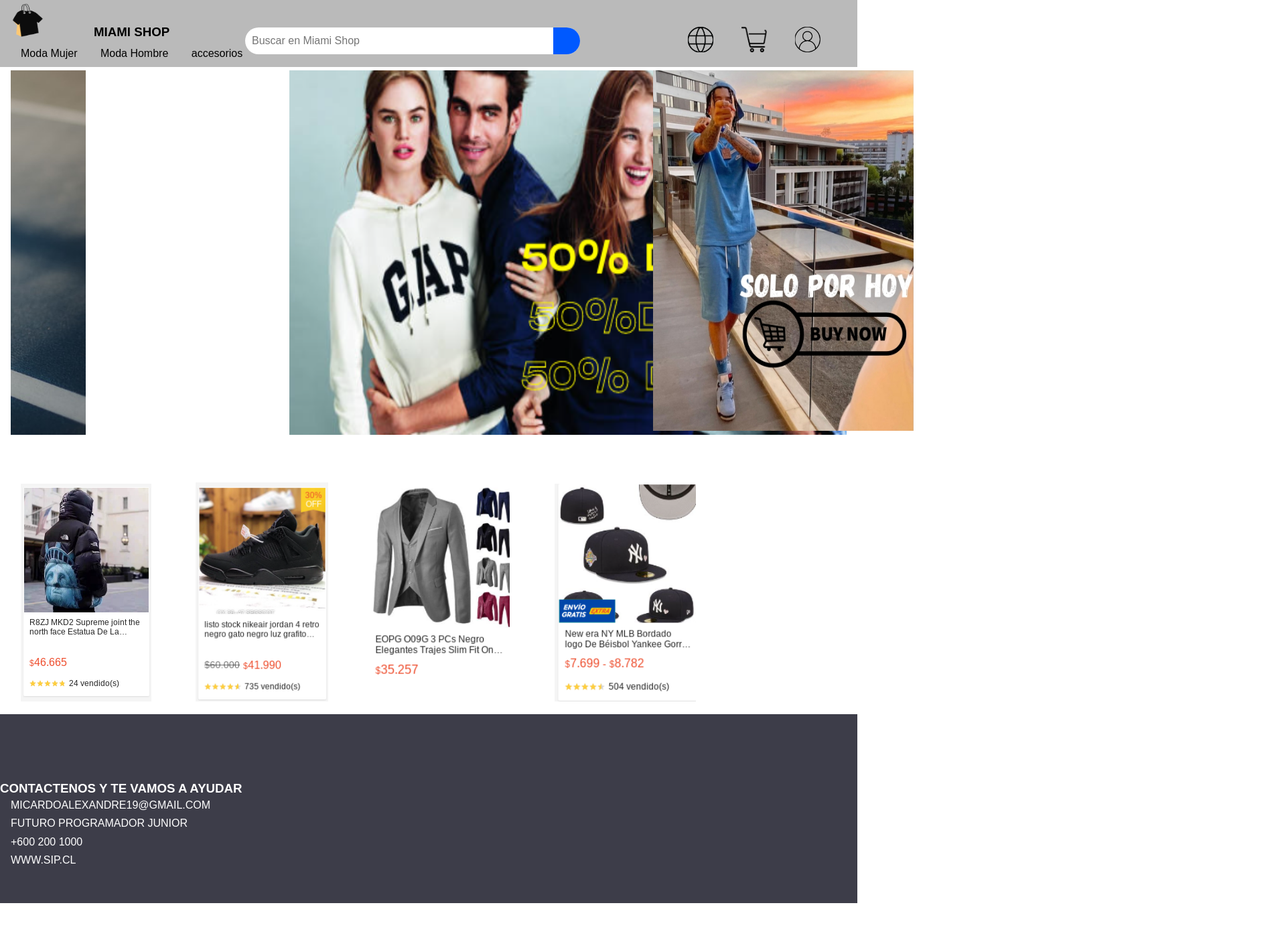
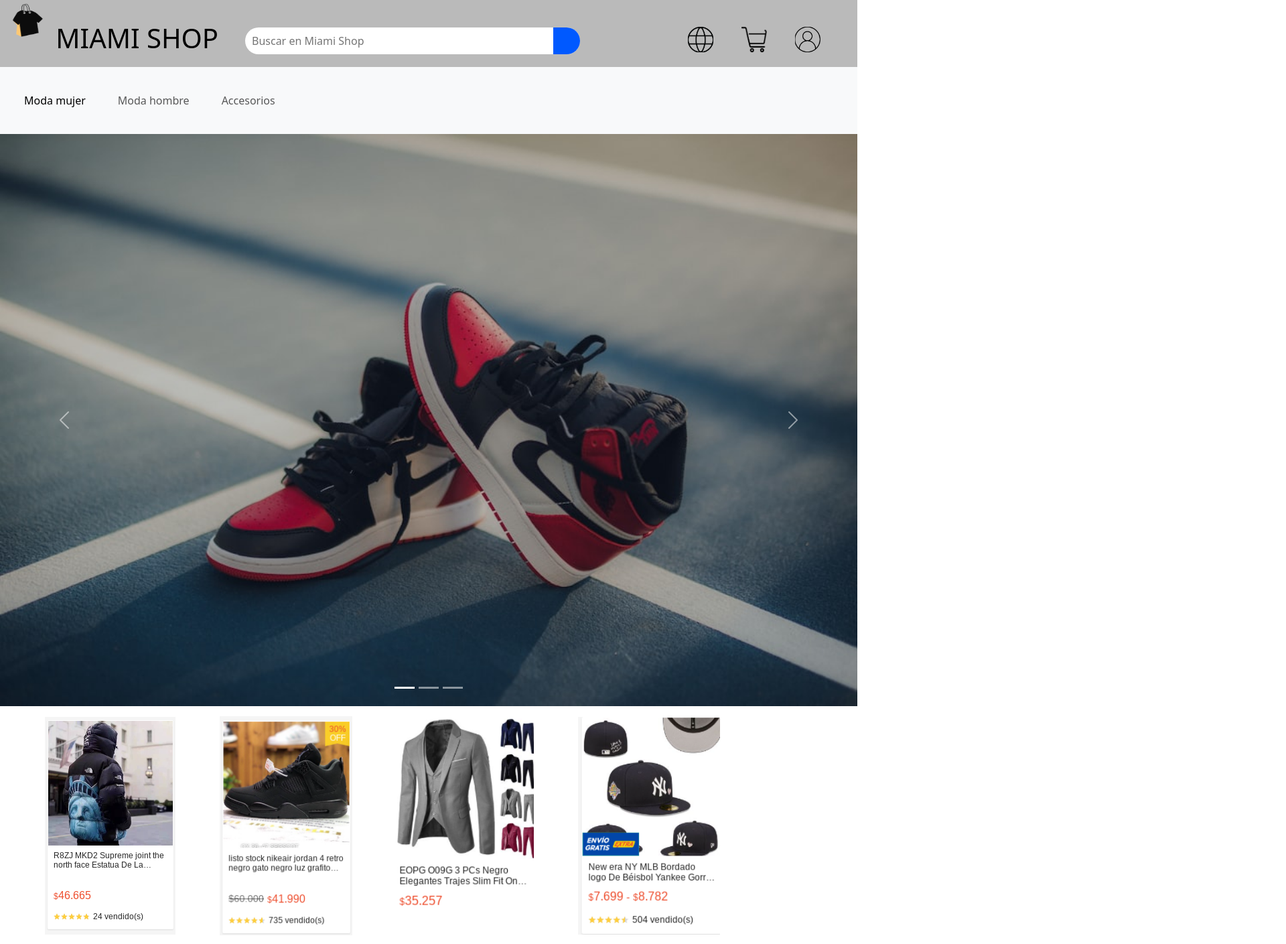
Before and after one commit to micardo7/MiamiShop, a plain HTML site: page index.html in a window 1280 px wide. Shown: the top 1409 px of the page at 67% size, 1920 px wide, since content can reach past the window. Before the commit the page ends 1348 px from the top, so only its background shows below. Drawn offline with nearby package versions, Linux system fonts and the light colour scheme.

Commit message:
commit de carriro

```diff
--- a/index.html
+++ b/index.html
@@ -13,13 +13,15 @@
 
                 <link rel="stylesheet" href="index.js">
                 <link rel="stylesheet" href="style.css">
+                <link href="https://cdn.jsdelivr.net/npm/bootstrap@5.3.0/dist/css/bootstrap.min.css" rel="stylesheet" integrity="sha384-9ndCyUaIbzAi2FUVXJi0CjmCapSmO7SnpJef0486qhLnuZ2cdeRhO02iuK6FUUVM" crossorigin="anonymous">
+
 
             </head>
 
             <body>
                 <nav>
                     <header>
-                        <li><a id="p" href="http://127.0.0.1:5500/index.html"></a><img src="img/logo 2.png"
+                        <li><a id="p" href="index.html"></a><img src="img/logo 2.png"
                                 height="50px" width="50px" alt="logo de la pagina detras de Miami Shop"><a class="texto"
                                 href="">
                                 <h1>MIAMI SHOP</h1>
@@ -35,48 +37,75 @@
                             <ul>
                                 <li><a id="alo1" href="#"><img src="img/sitio2.png" height="38px" width="38px"
                                             style="float: right">
-                                <li><a id="alo2" href="http://127.0.0.1:5501/carito.html"><img
-                                            src="img/img carito.png" height="38px" width="38px" style="float: right">
-                                <li><a id="alo3" href="http://127.0.0.1:5501/secion.html"><img
-                                            src="img/personita.png" height="38px" width="38px" style="float: right">
+                                <li><a id="alo2" href="carito.html"><img src="img/img carito.png" height="38px"
+                                            width="38px" style="float: right">
+                                <li><a id="alo3" href="secion.html"><img src="img/personita.png" height="38px"
+                                            width="38px" style="float: right">
                             </ul>
 
 
                             <div class="menu">
 
                                 <ul>
-                                <li class="lista"><a href="http://127.0.0.1:5501/parka.html">Moda Mujer</a></li>
-                                <li class="lista"><a href="http://127.0.0.1:5501/carito.html">Moda Hombre</a></li>
-                                <li class="lista"><a
-                                        href="http://127.0.0.1:5501/carito.html">accesorios</a></li>
+                                    <li class="lista"><a href="parka.html">Moda Mujer</a></li>
+                                    <li class="lista"><a href="carito.html">Moda Hombre</a></li>
+                                    <li class="lista"><a href="carito.html">accesorios</a></li>
                                 </ul>
                             </div>
 
                 </nav>
+
+                <nav class="navbar navbar-expand-lg bg-body-tertiary">
+                    <div class="container-fluid">
+                      <button class="navbar-toggler" type="button" data-bs-toggle="collapse" data-bs-target="#navbarNav" aria-controls="navbarNav" aria-expanded="false" aria-label="Toggle navigation">
+                        <span class="navbar-toggler-icon"></span>
+                      </button>
+                      <div class="collapse navbar-collapse" id="navbarNav">
+                        <ul class="navbar-nav">
+                          <li class="nav-item">
+                            <a class="nav-link active" aria-current="page" href="parka.html">Moda mujer</a>
+                          </li>
+                          <li class="nav-item">
+                            <a class="nav-link" href="carito.html">Moda hombre</a>
+                          </li>
+                          <li class="nav-item">
+                            <a class="nav-link" href="carito.html">Accesorios</a>
+                          </li>
+
+                        </ul>
+                      </div>
+                    </div>
+                  </nav>
                 </header>
                 <main>
-                    <section>
-                        <div class="caja-madre1">
-                            <ul>
-                                <li>
 
-
-                                        <body>
-                                            <div id="carrusel-contenido">
-                                                <div id="carrusel-caja">
-                                                    <div class="carrusel-elemento">
-                                                        <img class="imagenes" src="img/caru-jordan.jpeg" >
+                    <div id="carouselExampleIndicators" class="carousel slide">
+                        <div class="carousel-indicators">
+                          <button type="button" data-bs-target="#carouselExampleIndicators" data-bs-slide-to="0" class="active" aria-current="true" aria-label="Slide 1"></button>
+                          <button type="button" data-bs-target="#carouselExampleIndicators" data-bs-slide-to="1" aria-label="Slide 2"></button>
+                          <button type="button" data-bs-target="#carouselExampleIndicators" data-bs-slide-to="2" aria-label="Slide 3"></button>
                         </div>
-                                                    <div class="carrusel-elemento">
-                                                        <img class="imagenes" src="img/img grande abajo.png">
+                        <div class="carousel-inner">
+                          <div class="carousel-item active">
+                            <img src="img/caru-jordan.jpeg" class="d-block w-100" alt="...">
                           </div>
-                                                    <div class="carrusel-elemento">
-                                                        <img class="imagenes" src="img/jordan4-caru.jpg">
+                          <div class="carousel-item">
+                            <img src="img/img grande abajo.png" class="d-block w-100" alt="...">
+                          </div>
+                          <div class="carousel-item">
+                            <img src="img/jordan4-caru.jpg" class="d-block w-100" alt="...">
                           </div>
                         </div>
+                        <button class="carousel-control-prev" type="button" data-bs-target="#carouselExampleIndicators" data-bs-slide="prev">
+                          <span class="carousel-control-prev-icon" aria-hidden="true"></span>
+                          <span class="visually-hidden">Previous</span>
+                        </button>
+                        <button class="carousel-control-next" type="button" data-bs-target="#carouselExampleIndicators" data-bs-slide="next">
+                          <span class="carousel-control-next-icon" aria-hidden="true"></span>
+                          <span class="visually-hidden">Next</span>
+                        </button>
                       </div>
 
-                                        </body>
 </html>
 
 
@@ -87,21 +116,15 @@
 </div>
 </li>
 <li>
-                                    <a id="imgchicoalado" href="http://127.0.0.1:5501/carito.html">
-                                        <img src="img/central-solo-x.jpg" height="350" width="340">
-                                        </img> </a>
+
 </li>
-                                <li> <a href="http://127.0.0.1:5501/carito.html"><img
-                                            src="img/yaqueta.png"> </a>
+<li> <a href="carito.html"><img src="img/yaqueta.png"> </a>
 </li>
-                                <li> <a href="http://127.0.0.1:5501/carito.html"><img
-                                            src="img/jordan1-black-cat.png " height="327"> </a>
+<li> <a href="carito.html"><img src="img/jordan1-black-cat.png " height="327"> </a>
 </li>
-                                <li> <a href="http://127.0.0.1:5501/carito.html"><img
-                                            src="/img/traje1.png" height="320px"> </a>
+<li> <a href="carito.html"><img src="/img/traje1.png" height="320px"> </a>
 </li>
-                                <li> <a href="http://127.0.0.1:5501/carito.html"><img
-                                            src="img/gorra.png" height="325px"> </a>
+<li> <a href="carito.html"><img src="img/gorra.png" height="325px"> </a>
 </li>
 </ul>
 </div>
@@ -142,6 +165,8 @@
 
 
 </footer>
+<script src="https://cdn.jsdelivr.net/npm/bootstrap@5.3.0/dist/js/bootstrap.bundle.min.js" integrity="sha384-geWF76RCwLtnZ8qwWowPQNguL3RmwHVBC9FhGdlKrxdiJJigb/j/68SIy3Te4Bkz" crossorigin="anonymous"></script>
+
 </body>
 
 </html>
```
Also changed, not shown: carito.html (+2 -2 lines). Lines whose indentation alone changed are shown as unchanged.
